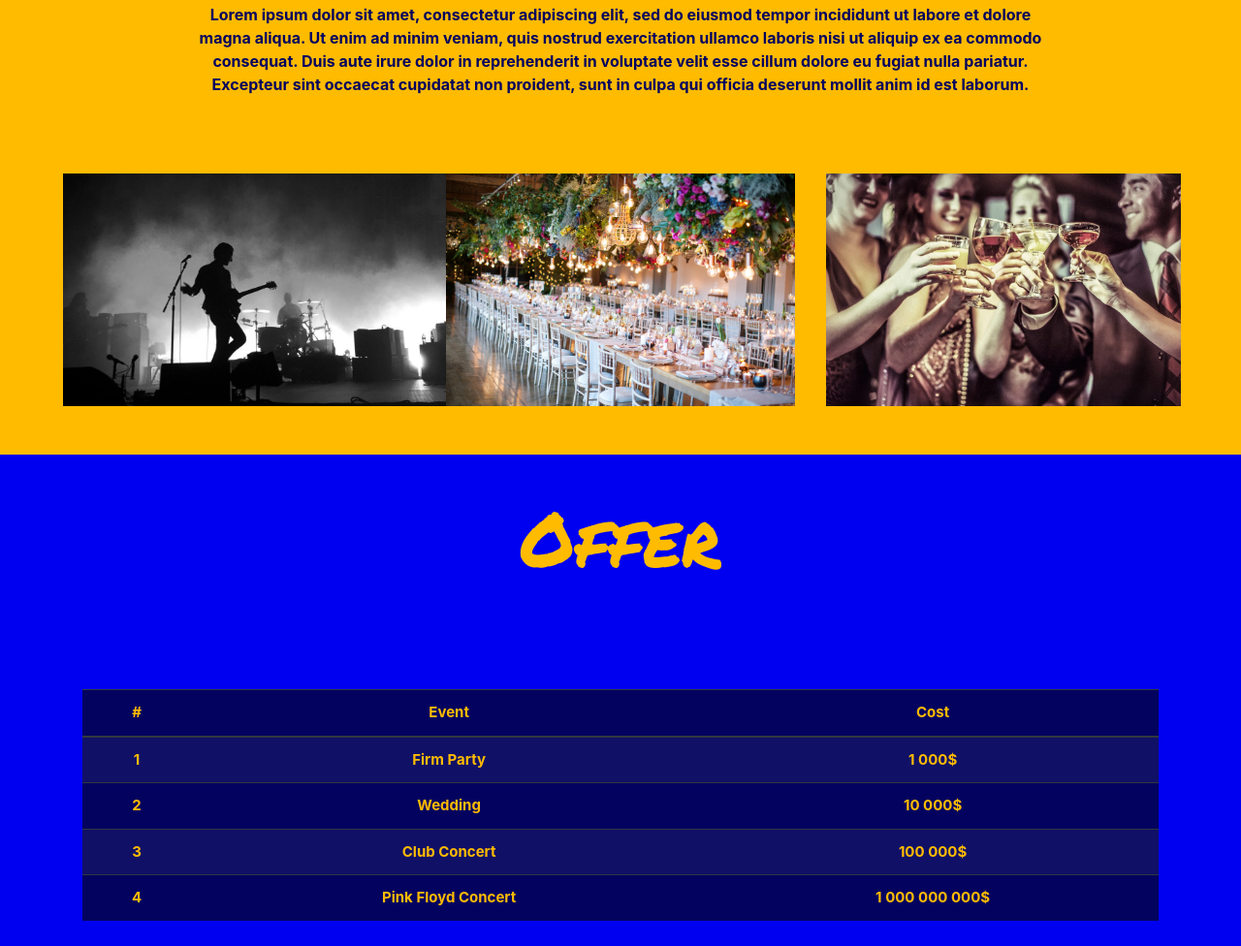
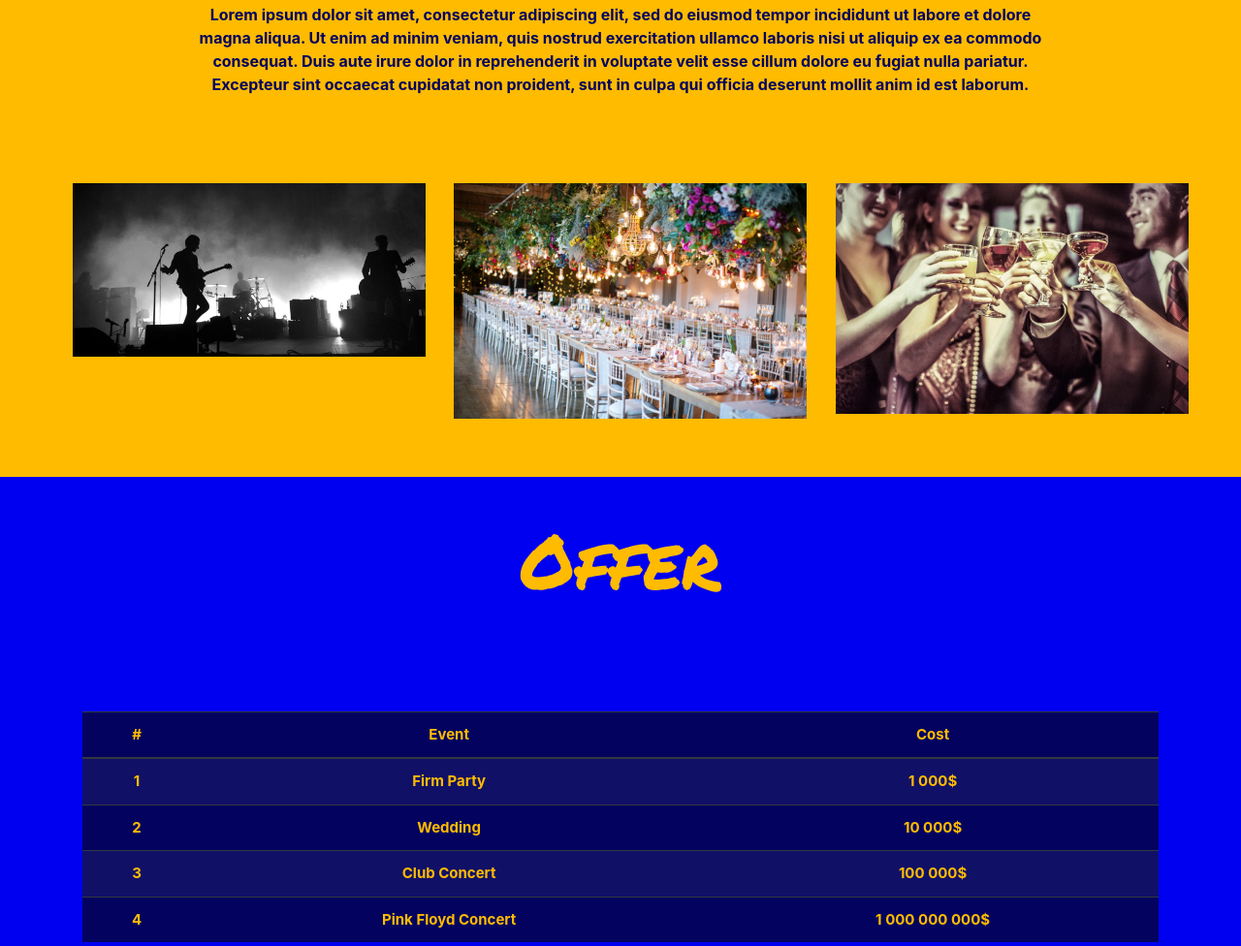
Before and after one commit to maxravel/ravelEnter, a plain HTML site: page index.html in a window 1280 px wide. Shown: the part 1112-2088 px from the top of the page at 97% size. Drawn offline with nearby package versions, Linux system fonts and the light colour scheme; a web font is replaced by a local one.

Commit message:
css revision 2

```diff
--- a/css/style.css
+++ b/css/style.css
@@ -67,8 +67,9 @@ h3{
 
 .img{
     /* flex-wrap:wrap; */
-    height:30vh;
-     /* width:360px; */
+    width:30vw;
+    /* width:360px; */
+    padding:10px;
  }
 
  #of{
```
